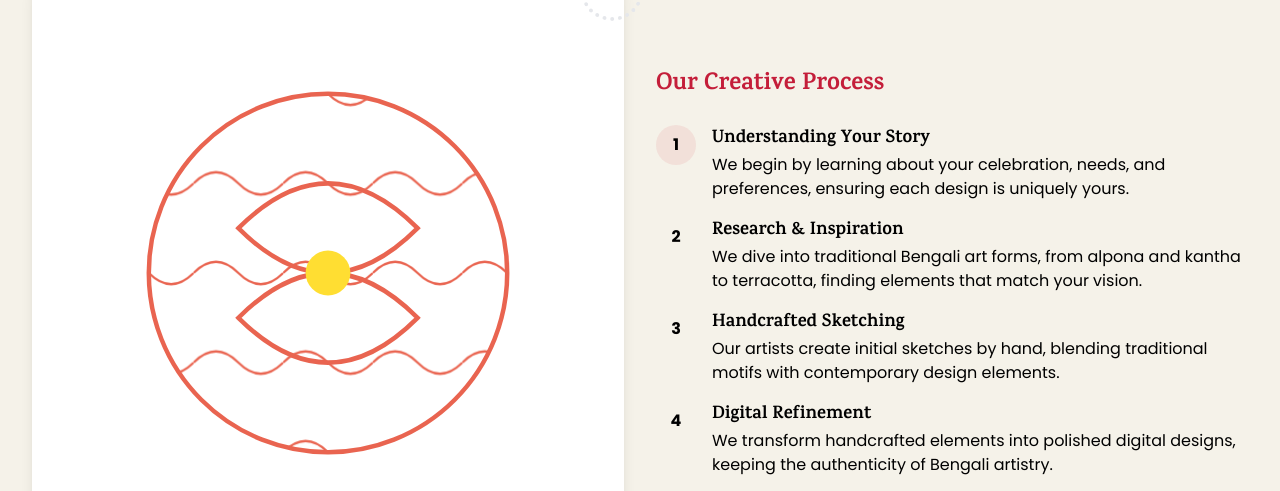
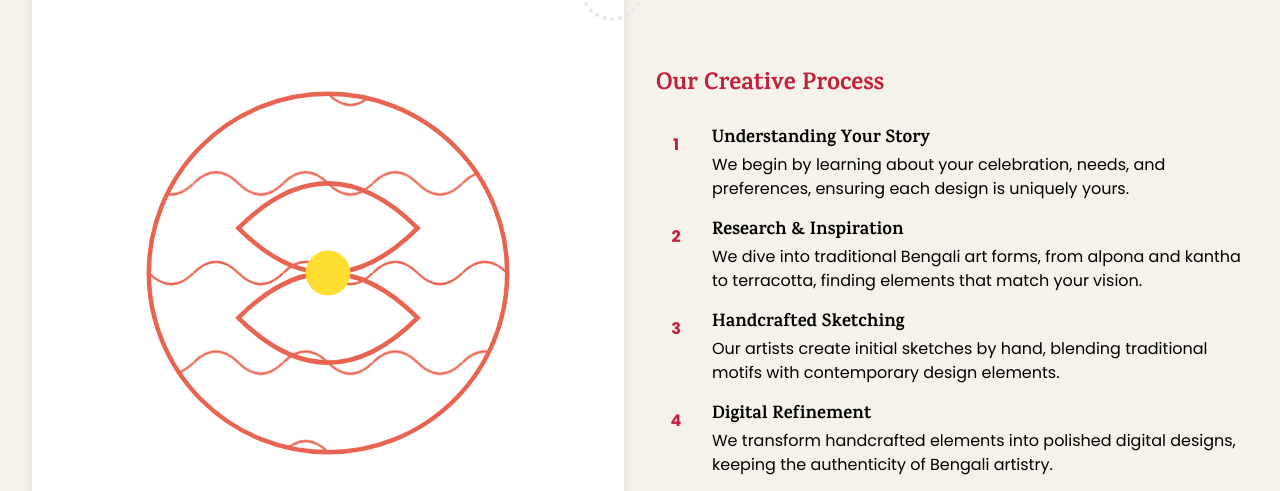
Before and after one commit to snehasishhaldar/JS_Graphics_Design_Landing_Page, a React (Vite) app: page / in a window 1280 px wide. Shown: the part 4255-4746 px from the top of the page. Built offline with nearby package versions, Linux system fonts and the light colour scheme.

Commit message:
Update BehindDesign.tsx

```diff
--- a/src/components/BehindDesign.tsx
+++ b/src/components/BehindDesign.tsx
@@ -52,8 +52,8 @@ const BehindDesign = () => {
 
             <div className="space-y-4">
               <div className="flex gap-4 items-start">
-                <div className="w-10 h-10 rounded-full bg-primary-light/10 flex items-center justify-center shrink-0">
-                  <span className="font-bold text-bengali-red">1</span>
+                <div className="w-10 h-10 rounded-full bg-off-white/10 flex items-center justify-center shrink-0">
+                  <span className="font-bold text-primary">1</span>
                 </div>
                 <div>
                   <h4 className="font-bold text-lg">Understanding Your Story</h4>
@@ -62,8 +62,8 @@ const BehindDesign = () => {
               </div>
 
               <div className="flex gap-4 items-start">
-                <div className="w-10 h-10 rounded-full bg-bengali-soft-orange flex items-center justify-center shrink-0">
-                  <span className="font-bold text-bengali-orange">2</span>
+                <div className="w-10 h-10 rounded-full bbg-off-white/10 flex items-center justify-center shrink-0">
+                  <span className="font-bold text-primary">2</span>
                 </div>
                 <div>
                   <h4 className="font-bold text-lg">Research & Inspiration</h4>
@@ -73,7 +73,7 @@ const BehindDesign = () => {
 
               <div className="flex gap-4 items-start">
                 <div className="w-10 h-10 rounded-full bg-bengali-gold/20 flex items-center justify-center shrink-0">
-                  <span className="font-bold text-bengali-gold">3</span>
+                  <span className="font-bold text-primary">3</span>
                 </div>
                 <div>
                   <h4 className="font-bold text-lg">Handcrafted Sketching</h4>
@@ -82,8 +82,8 @@ const BehindDesign = () => {
               </div>
 
               <div className="flex gap-4 items-start">
-                <div className="w-10 h-10 rounded-full bg-bengali-soft-red flex items-center justify-center shrink-0">
-                  <span className="font-bold text-bengali-red">4</span>
+                <div className="w-10 h-10 bg-off-white/10 flex items-center justify-center shrink-0">
+                  <span className="font-bold text-primary">4</span>
                 </div>
                 <div>
                   <h4 className="font-bold text-lg">Digital Refinement</h4>
```
